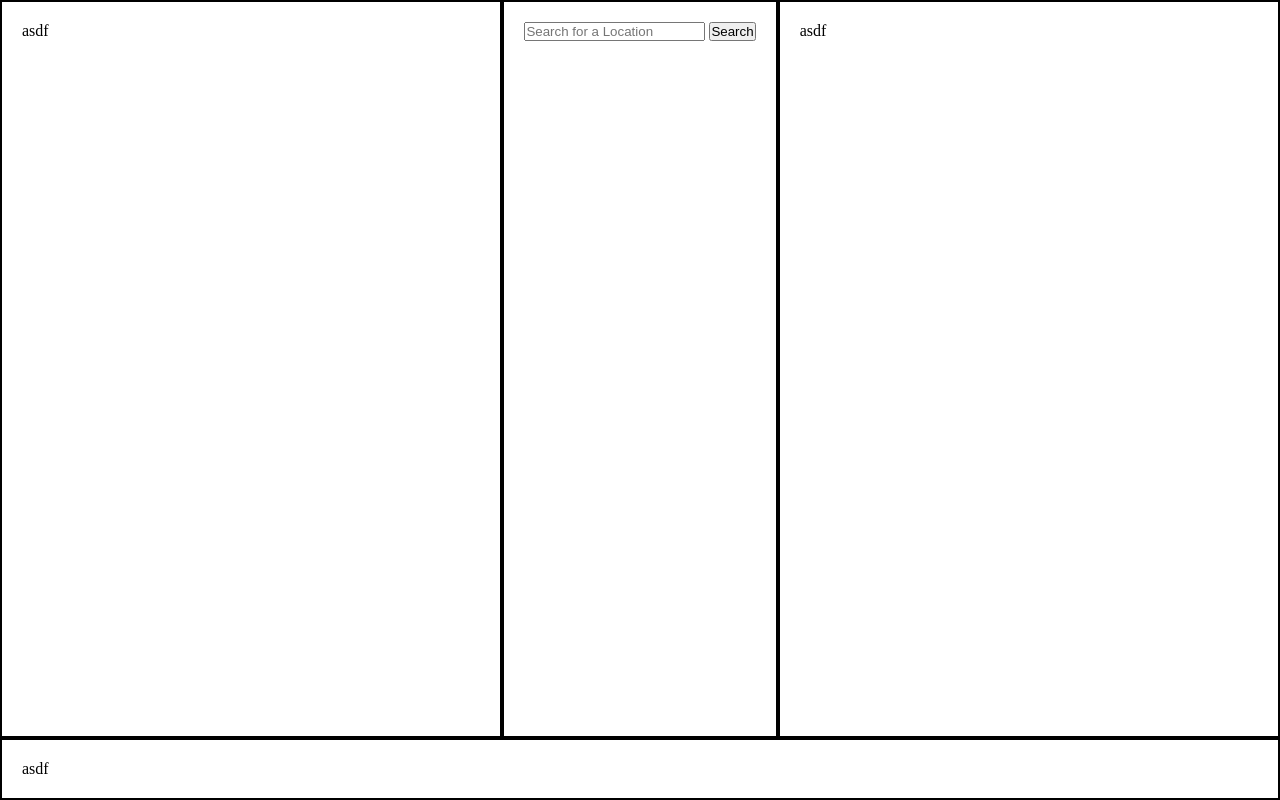
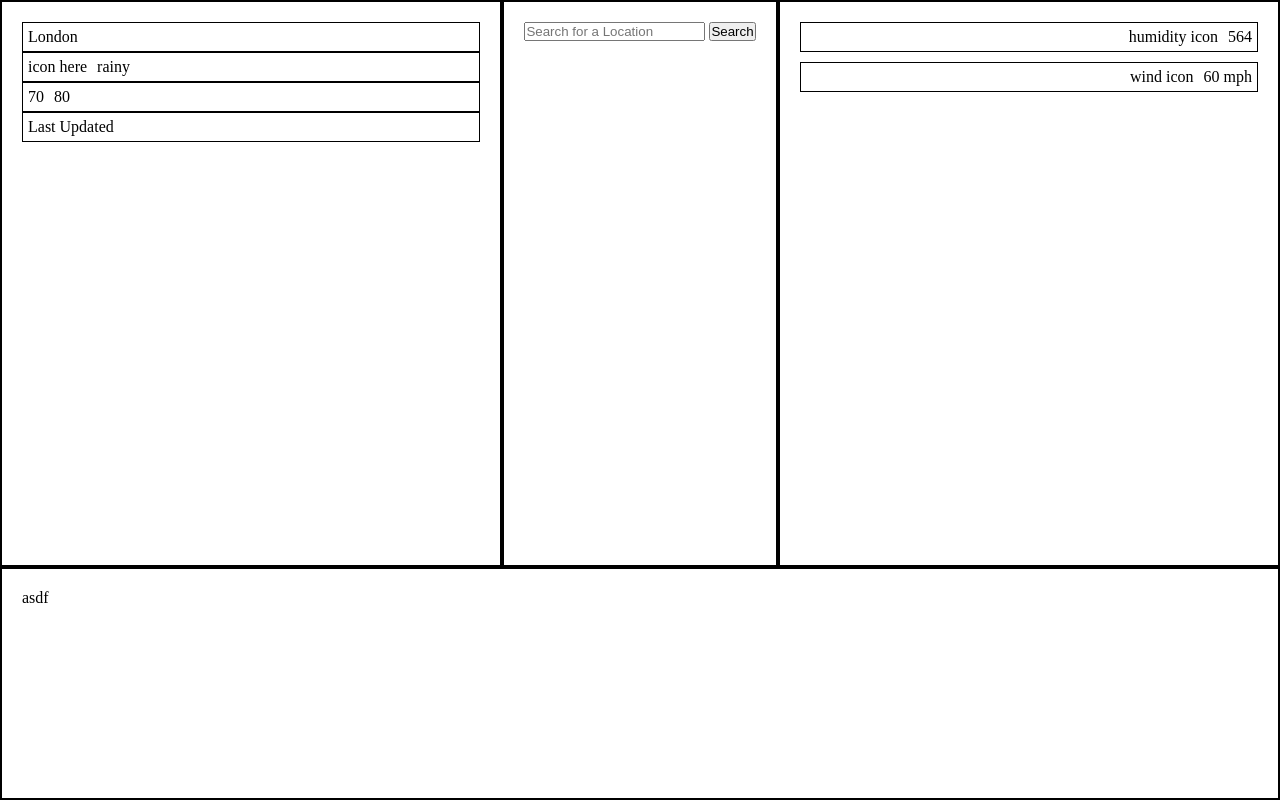
Before and after one commit to christopherctai/weather-app, a website built with webpack: page dist/index.html in a window 1280 px wide. Built offline with nearby package versions, Linux system fonts and the light colour scheme.

Commit message:
Continue to style layout

```diff
--- a/dist/index.html
+++ b/dist/index.html
@@ -10,9 +10,17 @@
 </head>
 <body>
     <div class="main-content">
-        <div id="location-data-container" class="container">asdf
-
-
+        <div id="location-data-container" class="container">
+            <div class="data-row">London</div>
+            <div class="data-row">
+                <div class="condition-icon">icon here</div>
+                <div class="condition-text">rainy</div>
+            </div>
+            <div class="data-row">
+                <div class="temperature">70</div>
+                <div class="feels-like-temperature">80</div>
+            </div>
+            <div class="data-row">Last Updated</div>
         </div>
         <div id="search-container" class="container">
             <form action="#" class="search-form" onsubmit="return false">
@@ -21,7 +29,14 @@
             </form>
         </div>
         <div id="other-location-data-container" class="container">
-            asdf
+            <div class="data-row right">
+                <div class="humidity-icon">humidity icon</div>
+                <div class="humidity">564</div>
+            </div>
+            <div class="data-row right">
+                <div class="wind-icon">wind icon</div>
+                <div class="wind">60 mph</div>
+            </div>
         </div>
     </div>
     <div id="forecast-container" class="container">
--- a/dist/styles.css
+++ b/dist/styles.css
@@ -28,8 +28,14 @@ body {
     flex: 1;
 }
 
+#other-location-data-container {
+    display: flex;
+    flex-direction: column;
+    gap: 10px;
+}
 
-#forecast {
+
+#forecast-container {
     flex: 1;
 }
 
@@ -37,3 +43,15 @@ body {
     border: 2px solid black;
     padding: 20px;
 }
+
+.data-row {
+    display: flex;
+    gap: 10px;
+
+    padding: 5px;
+    border: 1px solid black;
+}
+
+.data-row.right {
+    justify-content: right;
+}
```
